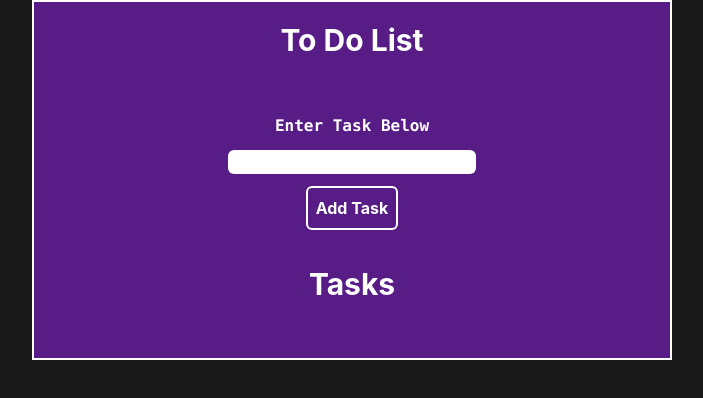
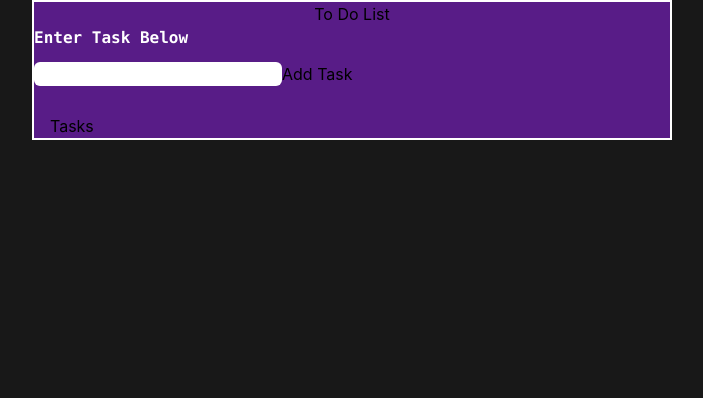
Before and after one commit to Killdroid2342/to-do-list, a React (Create React App) app: page / in a window 1280 px wide. Shown: the top 398 px of the page, without its empty margins (288-991 px from the left). Built offline with nearby package versions, Linux system fonts and the light colour scheme; the HTML template or start-up script is replaced by a standard one.

Commit message:
cleared all of the layer components

```diff
--- a/src/index.css
+++ b/src/index.css
@@ -18,20 +18,6 @@ body {
   background-color: #181818;
   /* color: white; */
 }
-@layer components {
-  .header {
-    @apply text-white text-3xl font-bold mb-14 mt-5;
-  }
-  .center {
-    @apply flex flex-col items-center justify-center;
-  }
-  .button {
-    @apply text-white bg-purple-900 p-2 border-2 border-white rounded-md font-bold;
-  }
-  .button:hover {
-    @apply bg-white text-purple-900 transition-all;
-  }
-}
 @tailwind base;
 @tailwind components;
 @tailwind utilities;
```
